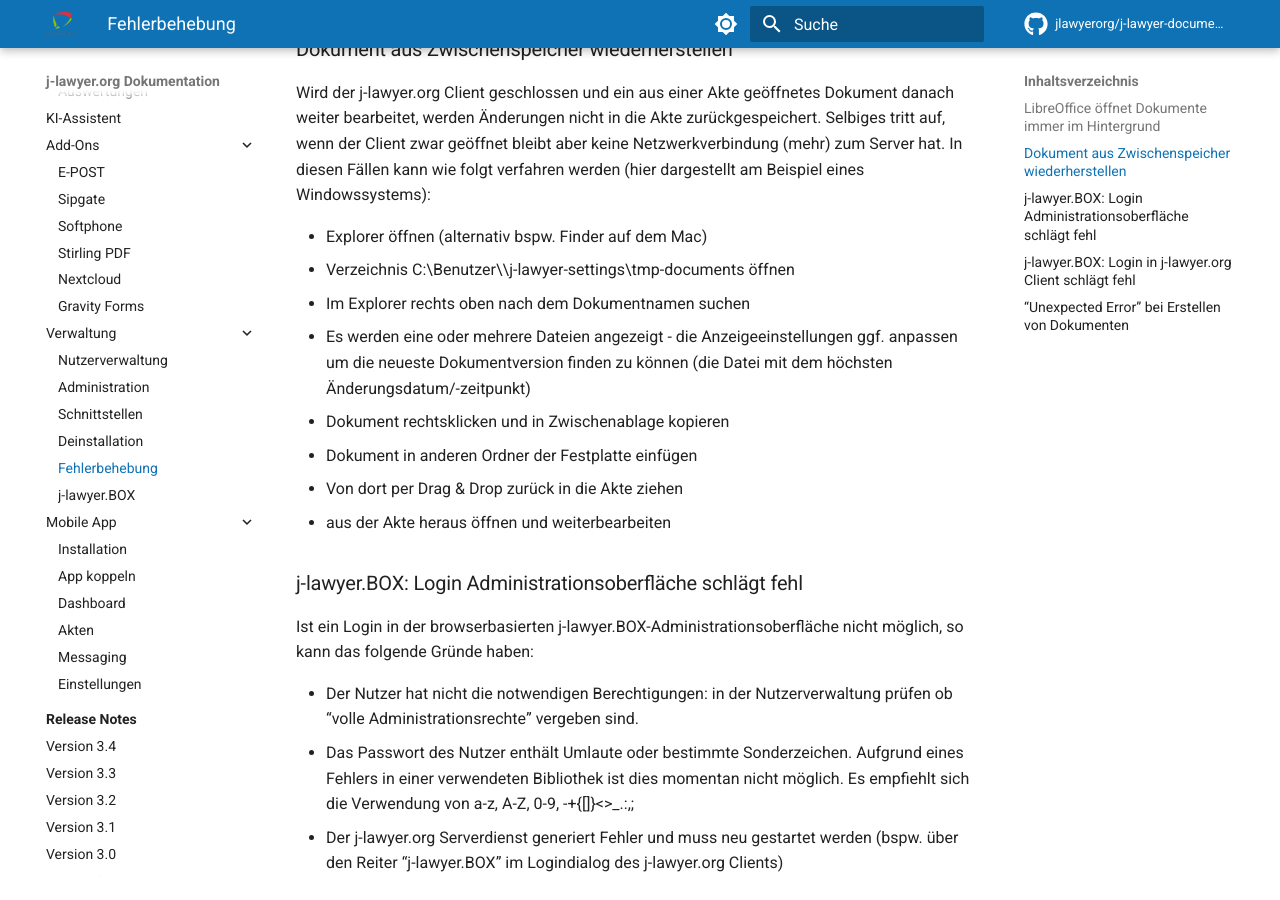
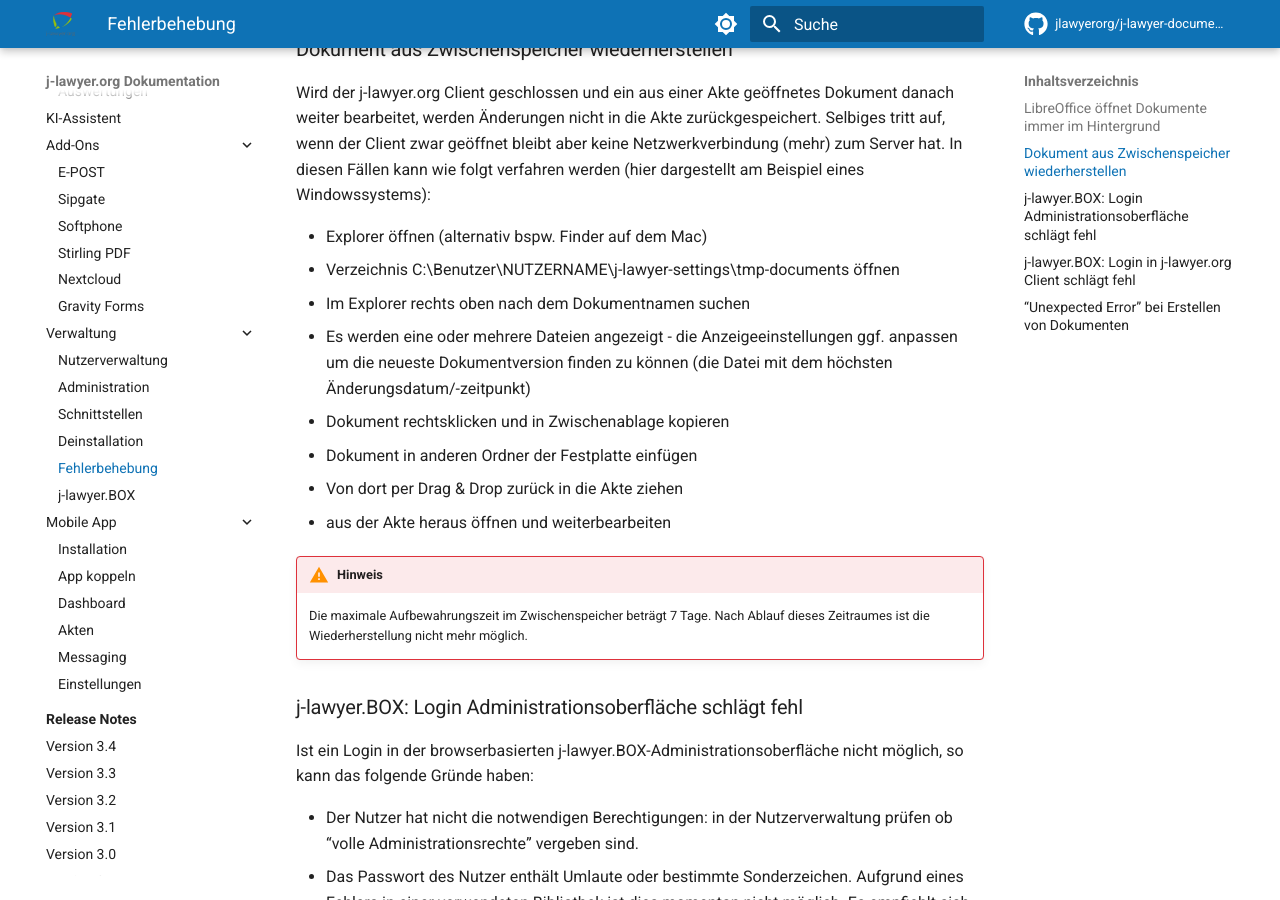
Before and after one commit to jlawyerorg/j-lawyer-documentation, an MkDocs documentation site: the page built from docs/benutzerhandbuch/fehlerbehebung.md, in a window 1280 px wide and 900 px high, scrolled down 611 px. Built offline with MkDocs 1.6.1 and Material for MkDocs 9.7.7, drawn with Linux system fonts in a browser that asks for light colours; comment, search, counter and statistics services are not loaded.

Commit message:
added hints on restoring documents from tmp-documents

```diff
--- a/docs/benutzerhandbuch/fehlerbehebung.md
+++ b/docs/benutzerhandbuch/fehlerbehebung.md
@@ -21,13 +21,16 @@
 Wird der j-lawyer.org Client geschlossen und ein aus einer Akte geöffnetes Dokument danach weiter bearbeitet, werden Änderungen nicht in die Akte zurückgespeichert. Selbiges tritt auf, wenn der Client zwar geöffnet bleibt aber keine Netzwerkverbindung (mehr) zum Server hat. In diesen Fällen kann wie folgt verfahren werden (hier dargestellt am Beispiel eines Windowssystems):
 
 - Explorer öffnen (alternativ bspw. Finder auf dem Mac)
-- Verzeichnis C:\Benutzer\<NUTZERNAME>\j-lawyer-settings\tmp-documents öffnen
+- Verzeichnis C:\Benutzer\NUTZERNAME\j-lawyer-settings\tmp-documents öffnen
 - Im Explorer rechts oben nach dem Dokumentnamen suchen
 - Es werden eine oder mehrere Dateien angezeigt - die Anzeigeeinstellungen ggf. anpassen um die neueste Dokumentversion finden zu können (die Datei mit dem höchsten Änderungsdatum/-zeitpunkt)
 - Dokument rechtsklicken und in Zwischenablage kopieren
 - Dokument in anderen Ordner der Festplatte einfügen
 - Von dort per Drag & Drop zurück in die Akte ziehen
 - aus der Akte heraus öffnen und weiterbearbeiten
+
+!!! warning "Hinweis"
+    Die maximale Aufbewahrungszeit im Zwischenspeicher beträgt 7 Tage. Nach Ablauf dieses Zeitraumes ist die Wiederherstellung nicht mehr möglich.
 
 
 ### j-lawyer.BOX: Login Administrationsoberfläche schlägt fehl {#box-login}
```
